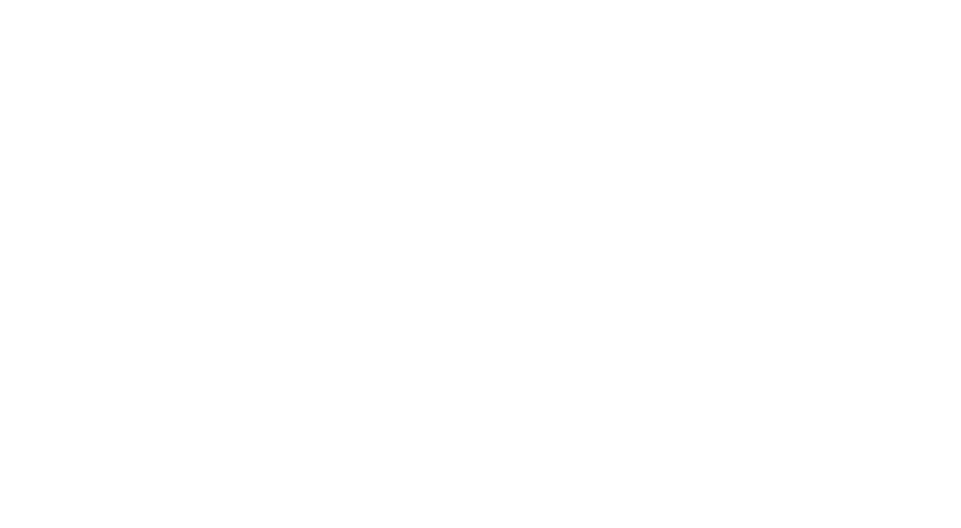
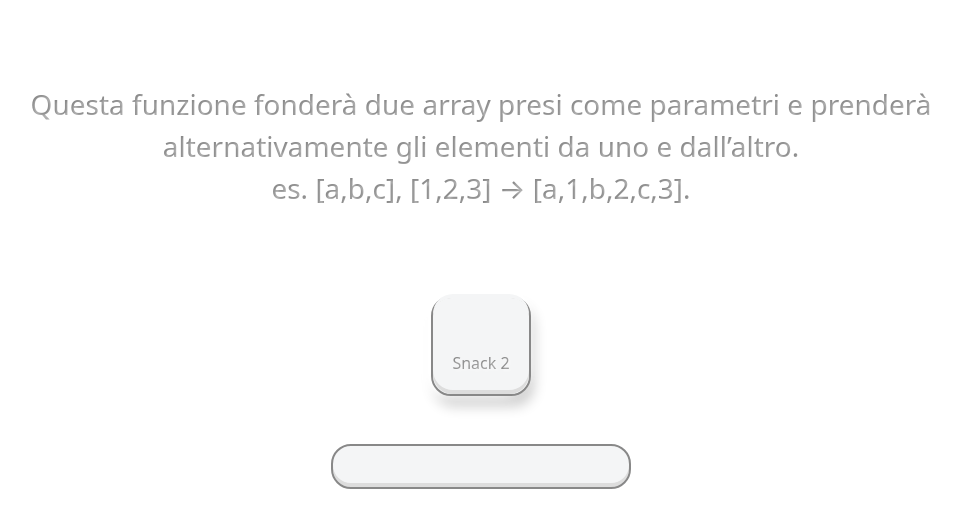
Before and after one commit to MattiaMorriale/js-jsnacks-blocco-3, a plain HTML site: page jsnack-2/index.html in a window 1280 px wide. Shown: the whole page, without its empty margins (159-1120 px from the left). Drawn offline with nearby package versions, Linux system fonts and the light colour scheme.

Commit message:
fine della stilizzazione dello snack2

```diff
--- a/jsnack-2/css/style.css
+++ b/jsnack-2/css/style.css
@@ -0,0 +1,89 @@
+/* CSS */
+a{
+    text-decoration: none;
+}
+
+.row{
+    height: 200px;
+}
+
+.op-1{
+    opacity: 1;
+}
+
+.op-0{
+    opacity: 0;
+}
+
+.output{
+    display: flex;
+    align-items: center;
+    justify-content: center;
+    width: 300px;
+    height: 45px;
+    border: 2px solid #888888;
+    background-color: #f4f5f6;
+    border-radius: 20px;
+    padding: 10px;
+    grid-template-columns: 1fr 1fr 1fr 1fr;
+    grid-template-rows: 1fr 1fr;
+    box-shadow: inset 0px -4px 0px #dddddd;
+    border-radius: 20px;
+    transition: 0.13s ease-in-out;
+    z-index: 1;
+}
+
+.button-11 {
+  touch-action: manipulation;
+  position: relative;
+  padding: 0;
+  width: 100px;
+  height: 100px;
+  border: 2px solid #888888;
+  outline: none;
+  background-color: #f4f5f6;
+  border-radius: 20px;
+  box-shadow: -3px -10px 17.5px #ffffff, -3px -5px 7.5px #ffffff, -10px 0px 15px #ffffff, 3px 10px 12.5px rgba(0, 0, 0, 0.2);
+  transition: 0.13s ease-in-out;
+  cursor: pointer;
+}
+.button-11:active {
+  box-shadow: none;
+}
+.button-11:active .button-11__content {
+  box-shadow: none;
+}
+.button-11:active .button-11__content .button-11__text, .button-11:active .button-11__content .button-11__icon {
+  transform: translate3d(0px, 0px, 0px);
+}
+.button-11__content {
+  position: relative;
+  display: grid;
+  padding: 10px;
+  width: 100%;
+  height: 100%;
+  grid-template-columns: 1fr 1fr 1fr 1fr;
+  grid-template-rows: 1fr 1fr;
+  box-shadow: inset 0px -4px 0px #dddddd, 0px -4px 0px #f4f5f6;
+  border-radius: 20px;
+  transition: 0.13s ease-in-out;
+  z-index: 1;
+}
+
+.button-11__text {
+  position: relative;
+  transform: translate3d(0px, -2px, 0px);
+  margin: 0;
+  align-self: center;
+  grid-column: 1/5;
+  grid-row: 2;
+  text-align: center;
+  font-size: 16px;
+  background-color: #888888;
+  color: transparent;
+  text-shadow: 2px 2px 3px rgba(255, 255, 255, 0.5);
+  -webkit-background-clip: text;
+  -moz-background-clip: text;
+  background-clip: text;
+  transition: 0.13s ease-in-out;
+}
--- a/jsnack-2/index.html
+++ b/jsnack-2/index.html
@@ -13,6 +13,30 @@
 </head>
 <body>
 
+    <div class="container">
+        <div class="row my-5">
+            <p class="button-11__text text text-center fs-3 op-0" id="text">Questa funzione fonderà due array presi come parametri e prenderà alternativamente gli elementi da uno e dall’altro.
+                <br> es. [a,b,c], [1,2,3] → [a,1,b,2,c,3].
+            </p>
+        </div>
+        <div class="col-12 d-flex justify-content-center my-5">
+
+            <!-- button avvia -->
+            <button class="button-11" role="button" id="avvia">
+                <div class="button-11__content text">
+                    <p class="button-11__text text">Snack 2</p>
+                </div>
+            </button>
+
+        </div>
+        <!-- outPut -->
+        <div class="col-12 d-flex justify-content-center my-3">
+            <div class="output">
+                <p class="button-11__text text" id="output"></p>
+            </div>
+        </div>
+    </div>
+
     <!-- bootscript -->
     <script src="https://cdn.jsdelivr.net/npm/bootstrap@5.3.2/dist/js/bootstrap.bundle.min.js" integrity="sha384-C6RzsynM9kWDrMNeT87bh95OGNyZPhcTNXj1NW7RuBCsyN/o0jlpcV8Qyq46cDfL" crossorigin="anonymous"></script>
 
--- a/jsnack-2/js/script.js
+++ b/jsnack-2/js/script.js
@@ -1,3 +1,15 @@
+const textDemo = document.querySelector('#text');
+
+const buttonElement = document.querySelector("#avvia");
+
+setTimeout (function(){
+    textDemo.classList.add('op-1');
+    textDemo.classList.remove('op-0');
+}, 2000)
+
+buttonElement.addEventListener("click",
+function() {
+
     const number = ['1','2','3'];
     const letter = ['a','b','c'];
     const final = [];
@@ -11,4 +23,6 @@ function pusher(letter, number, final) {
 
     pusher(letter, number, final)
 
-console.log(final);
+    document.getElementById('output').innerHTML = final;
+
+})
```
Lines whose indentation alone changed are shown as unchanged.
